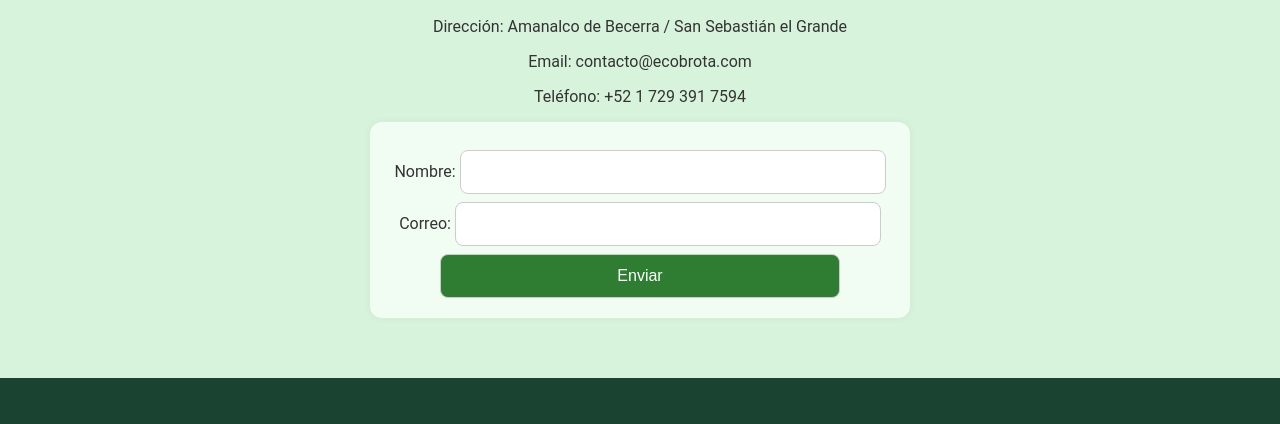
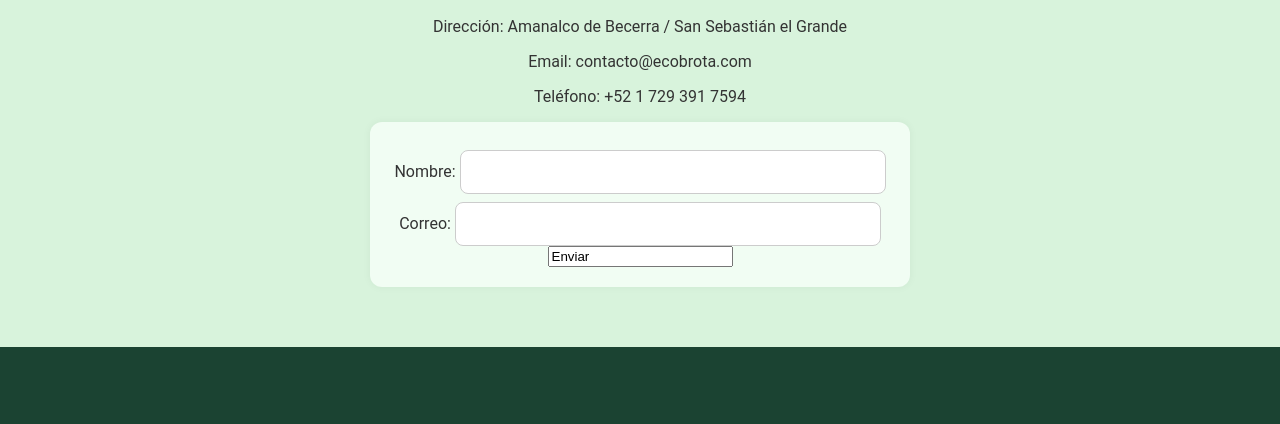
Before and after one commit to NATALI16-CREATOR/EcoBrota, a plain HTML site: page index.html in a window 1280 px wide. Shown: the part 5183-5607 px from the top of the page. Drawn offline with Linux system fonts and the light colour scheme.

Commit message:
Update index.html

```diff
--- a/index.html
+++ b/index.html
@@ -225,7 +225,7 @@
         <label>Correo:
             <input type="email" name="correo" required />
         </label>
-        <input type="submit" value="Enviar" />
+        <input type="#" value="Enviar" />
     </form>
 </section>
 </main>
```
